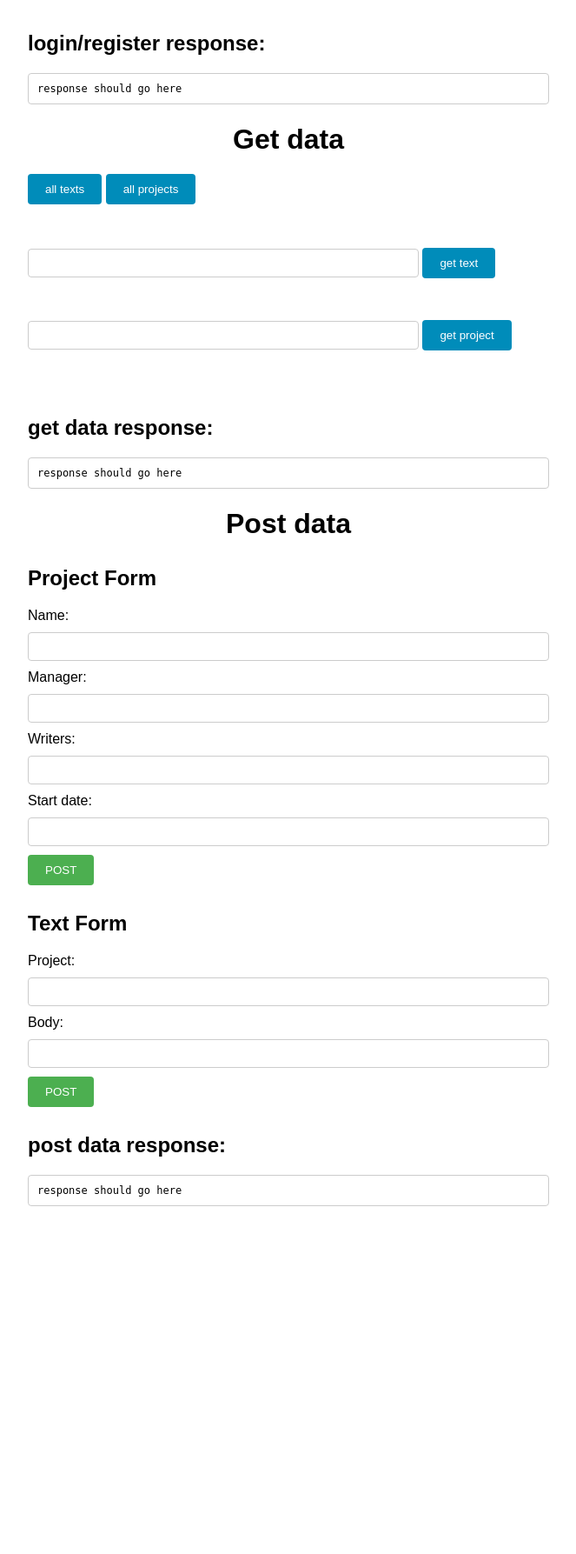
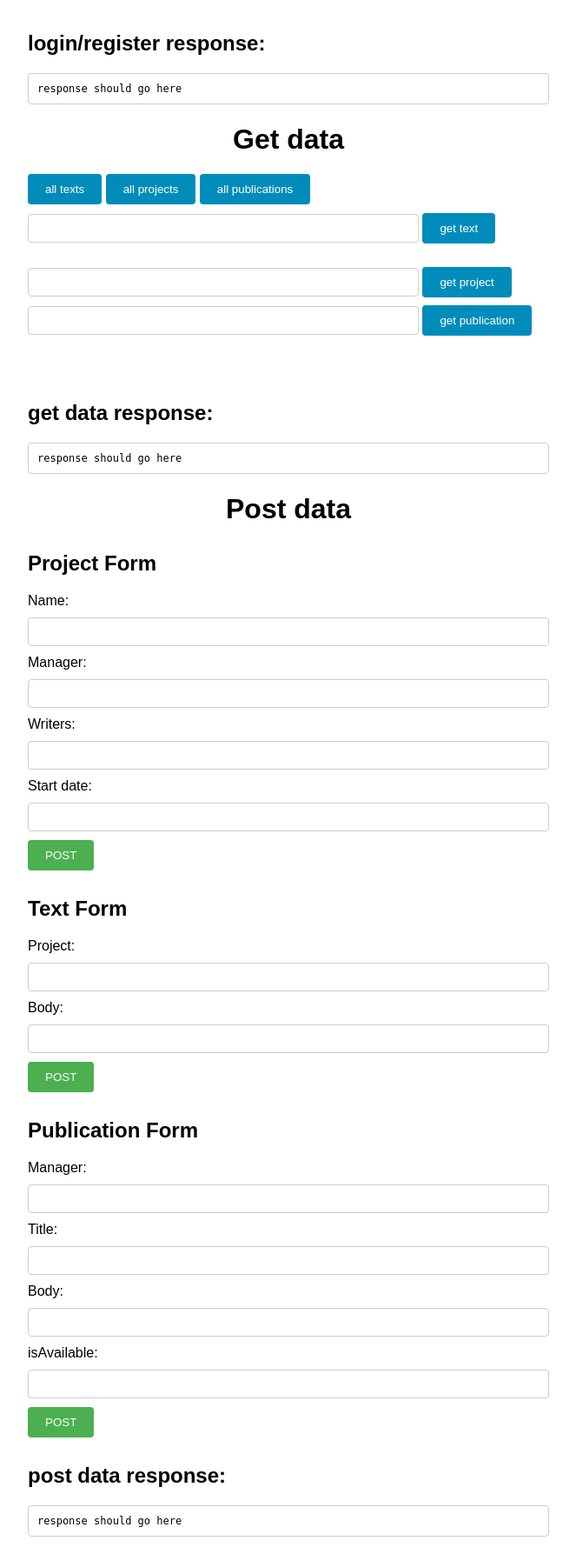
Before and after one commit to Procentaurus/ArticleManager, a Django app: page / in a window 1280 px wide. Shown: the part 728-2515 px from the top of the page at 87% size, without its empty margins (308-971 px from the left). Before the commit the page ends 2115 px from the top, so only its background shows below. Run offline with Django 4.2, Linux system fonts and the light colour scheme.

Commit message:
Fix error printing and add publications

```diff
--- a/frontend/templates/frontend/index.html
+++ b/frontend/templates/frontend/index.html
@@ -80,7 +80,9 @@
         #textsButton,
         #projectsButton,
         #textButton,
-        #projectButton {
+        #projectButton,
+        #publicationsButton,
+        #publicationButton {
             background-color: #008CBA;
             color: white;
             padding: 10px 20px;
@@ -90,15 +92,12 @@
         }
 
         #projectsButton {
-            margin-bottom: 50px;
-        }
-
-        #textButton {
-            margin-bottom: 30px;
+            margin-bottom: 10px;
         }
 
         #textTextField,
-        #projectTextField {
+        #projectTextField,
+        #publicationTextField {
             width: 75%;
         }
     </style>
@@ -149,6 +148,7 @@
 
     <button id="textsButton">all texts</button>
     <button id="projectsButton">all projects</button>
+    <button id="publicationsButton">all publications</button>
     <br/>
     <div>
         <input type="text" id="textTextField">
@@ -158,6 +158,10 @@
     <div>
         <input type="text" id="projectTextField">
         <button id="projectButton">get project</button>
+    </div>
+    <div>
+        <input type="text" id="publicationTextField">
+        <button id="publicationButton">get publication</button>
     </div>
     <br/>
     <br/>
@@ -204,6 +208,29 @@
         </div>
     </form>
 
+    <h2>Publication Form</h2>
+    <form id="publicationForm" method="post" action="http://127.0.0.1:8000/external/publications/">
+        <div>
+            <label for="publicationManager">Manager:</label>
+            <input type="text" id="publicationManager" name="manager" required>
+        </div>
+        <div>
+            <label for="publicationTitle">Title:</label>
+            <input type="text" id="publicationTitle" name="title" required>
+        </div>
+        <div>
+            <label for="publicationBody">Body:</label>
+            <input type="text" id="publicationBody" name="body" required>
+        </div>
+        <div>
+            <label for="publicationIsAvailable">isAvailable:</label>
+            <input type="text" id="publicationIsAvailable" name="isAvailable" required>
+        </div>
+        <div>
+            <input type="submit" value="POST">
+        </div>
+    </form>
+
     <h2>post data response:</h2>
     <div id="postDataResponseContainer">response should go here</div>
 </div>
@@ -229,7 +256,7 @@
                     localStorage.setItem('token', response.token);
                 },
                 error: function (xhr, status, error) {
-                    printErrorForRegisterAndLogin(error);
+                    printErrorForRegisterAndLogin(xhr, status, error);
                 }
             });
         });
@@ -251,7 +278,7 @@
                     printResponseForRegisterAndLogin(response);
                 },
                 error: function (xhr, status, error) {
-                    printErrorForRegisterAndLogin(error);
+                    printErrorForRegisterAndLogin(xhr, status, error);
                 }
             });
         });
@@ -279,7 +306,7 @@
                 printResponseForPostData(response);
             },
             error: function (xhr, status, error) {
-                printErrorForPostData(error);
+                printErrorForPostData(xhr, status, error);
             }
         });
     });
@@ -304,7 +331,34 @@
                 printResponseForPostData(response);
             },
             error: function (xhr, status, error) {
-                printErrorForPostData(error);
+                printErrorForPostData(xhr, status, error);
+            }
+        });
+    });
+
+    $('#publicationForm').submit(function (e) {
+        e.preventDefault();
+        var token = localStorage.getItem('token');
+
+        var formData = {
+            manager: $('#publicationManager').val(),
+            title: $('#publicationTitle').val(),
+            body: $('#publicationBody').val(),
+            isAvailable: $('#publicationIsAvailable').val()
+        };
+
+        $.ajax({
+            type: 'POST',
+            url: $(this).attr('action'),
+            headers: {
+                'Authorization': 'Token ' + token
+            },
+            data: formData,
+            success: function (response) {
+                printResponseForPostData(response);
+            },
+            error: function (xhr, status, error) {
+                printErrorForPostData(xhr, status, error);
             }
         });
     });
@@ -321,7 +375,7 @@
                 printResponseForRegisterAndLogin(response);
             },
             error: function (xhr, status, error) {
-                printErrorForRegisterAndLogin(error);
+                printErrorForRegisterAndLogin(xhr, status, error);
             }
         });
         localStorage.setItem('token', '');
@@ -339,7 +393,7 @@
                 printResponseForGetData(response);
             },
             error: function (xhr, status, error) {
-                printErrorForGetData(error);
+                printErrorForGetData(xhr, status, error);
             }
         });
     });
@@ -356,7 +410,24 @@
                 printResponseForGetData(response);
             },
             error: function (xhr, status, error) {
-                printErrorForGetData(error);
+                printErrorForGetData(xhr, status, error);
+            }
+        });
+    });
+
+    document.getElementById("publicationsButton").addEventListener("click", function () {
+        var token = localStorage.getItem('token');
+        $.ajax({
+            type: 'GET',
+            url: 'http://127.0.0.1:8000/external/publications/',
+            headers: {
+                'Authorization': 'Token ' + token
+            },
+            success: function (response) {
+                printResponseForGetData(response);
+            },
+            error: function (xhr, status, error) {
+                printErrorForGetData(xhr, status, error);
             }
         });
     });
@@ -374,7 +445,7 @@
                 printResponseForGetData(response);
             },
             error: function (xhr, status, error) {
-                printErrorForGetData(error);
+                printErrorForGetData(xhr, status, error);
             }
         });
     });
@@ -392,7 +463,25 @@
                 printResponseForGetData(response);
             },
             error: function (xhr, status, error) {
-                printErrorForGetData(error);
+                printErrorForGetData(xhr, status, error);
+            }
+        });
+    });
+
+    document.getElementById("publicationButton").addEventListener("click", function () {
+        var token = localStorage.getItem('token');
+        var publicationName = document.getElementById("publicationTextField").value;
+        $.ajax({
+            type: 'GET',
+            url: 'http://127.0.0.1:8000/external/publications/' + publicationName + '/',
+            headers: {
+                'Authorization': 'Token ' + token
+            },
+            success: function (response) {
+                printResponseForGetData(response);
+            },
+            error: function (xhr, status, error) {
+                printErrorForGetData(xhr, status, error);
             }
         });
     });
@@ -451,16 +540,28 @@
         $('#postDataResponseContainer').html(html);
     }
 
-    function printErrorForRegisterAndLogin(error) {
-        $('#registerAndLoginResponseContainer').html(error);
+    function printErrorForRegisterAndLogin(xhr, status, error) {
+        var html = '';
+        html += '<p>' + xhr['responseText'] + '</p>';
+        html += '<p>' + xhr['status'] + '</p>';
+        html += '<p>' + xhr['statusText'] + '</p>';
+        $('#registerAndLoginResponseContainer').html(html);
     }
 
-    function printErrorForGetData(error) {
-        $('#getDataResponseContainer').html(error);
+    function printErrorForGetData(xhr, status, error) {
+        var html = '';
+        html += '<p>' + xhr['responseText'] + '</p>';
+        html += '<p>' + xhr['status'] + '</p>';
+        html += '<p>' + xhr['statusText'] + '</p>';
+        $('#getDataResponseContainer').html(html);
     }
 
-    function printErrorForPostData(error) {
-        $('#postDataResponseContainer').html(error);
+    function printErrorForPostData(xhr, status, error) {
+        var html = '';
+        html += '<p>' + xhr['responseText'] + '</p>';
+        html += '<p>' + xhr['status'] + '</p>';
+        html += '<p>' + xhr['statusText'] + '</p>';
+        $('#postDataResponseContainer').html(html);
     }
 
 </script>
```
